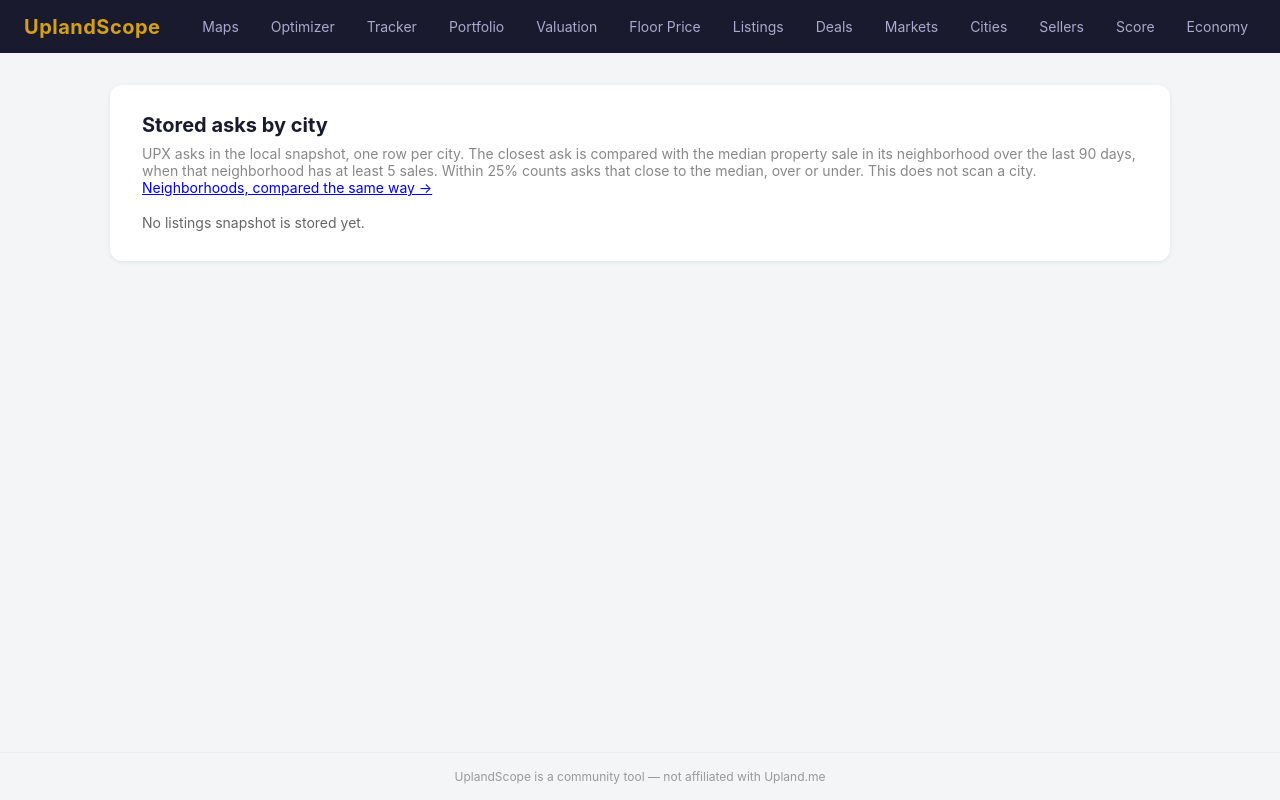
After one commit to MatthewPugliese/upland, a Flask app: page /cities in a window 1280 px wide. The commit adds this page. Run offline with Flask 3, Linux system fonts and the light colour scheme.

Commit message:
Roll stored asks up by city

```diff
--- a/webapp/app.py
+++ b/webapp/app.py
@@ -524,6 +524,12 @@ def markets_page():
     return render_template("markets.html", page=build_markets())
 
 
+@app.route("/cities")
+def cities_page():
+    from cities import build_cities
+    return render_template("cities.html", page=build_cities())
+
+
 @app.route("/sellers")
 def sellers_page():
     from sellers import build_sellers
--- /dev/null
+++ b/webapp/cities.py
@@ -0,0 +1,144 @@
+"""Stored UPX asks rolled up by city and compared with recent sales.
+
+Reads the local listings snapshot and stored sales. Does not scan a city.
+"""
+
+from __future__ import annotations
+
+import sys
+from pathlib import Path
+
+_SCRAPER = Path(__file__).resolve().parent.parent / "scraper"
+if str(_SCRAPER) not in sys.path:
+    sys.path.insert(0, str(_SCRAPER))
+
+from listings_db import DEFAULT_DB, connect, summary  # noqa: E402
+
+WINDOW_DAYS = 90
+NEAR_PCT = 25
+MAX_NEIGHBORHOODS = 400
+
+
+def _median(amounts: list) -> float:
+    ordered = sorted(amounts)
+    mid = len(ordered) // 2
+    if len(ordered) % 2:
+        return ordered[mid]
+    return (ordered[mid - 1] + ordered[mid]) / 2
+
+
+def build_cities(db_path: Path | None = None) -> dict:
+    path = Path(db_path) if db_path else DEFAULT_DB
+    page = {
+        "db_exists": False,
+        "cities": [],
+        "window_days": WINDOW_DAYS,
+        "near_pct": NEAR_PCT,
+        "freshest_listing": None,
+        "stored_upx": 0,
+    }
+    if not path.exists():
+        return page
+
+    conn = connect(path)
+    try:
+        snap = summary(conn)
+        rows = conn.execute(
+            """
+            SELECT property_id, address, owner_username, neighborhood, city,
+                   currency, price
+            FROM current_listings
+            WHERE price > 0 AND city IS NOT NULL AND trim(city) != ''
+            """
+        ).fetchall()
+    finally:
+        conn.close()
+
+    page["db_exists"] = True
+    page["freshest_listing"] = snap["freshest_listing"]
+    page["stored_upx"] = snap["upx"]
+
+    groups: dict = {}
+    hood_asks: dict = {}
+    for row in rows:
+        city = (row["city"] or "").strip()
+        fold = city.casefold()
+        bucket = groups.setdefault(fold, {
+            "city": city,
+            "spellings": {},
+            "upx": [],
+            "usd": 0,
+        })
+        bucket["spellings"][city] = bucket["spellings"].get(city, 0) + 1
+        if (row["currency"] or "").upper() == "UPX":
+            neighborhood = (row["neighborhood"] or "").strip()
+            bucket["upx"].append({
+                "id": row["property_id"],
+                "address": row["address"] or "",
+                "price": row["price"],
+                "neighborhood": neighborhood,
+                "owner_username": (row["owner_username"] or "").strip(),
+            })
+            if neighborhood:
+                hood_asks[neighborhood.casefold()] = hood_asks.get(neighborhood.casefold(), 0) + 1
+        elif (row["currency"] or "").upper() == "USD":
+            bucket["usd"] += 1
+
+    spellings = {}
+    for row in rows:
+        neighborhood = (row["neighborhood"] or "").strip()
+        if not neighborhood or (row["currency"] or "").upper() != "UPX":
+            continue
+        fold = neighborhood.casefold()
+        spellings.setdefault(fold, {})
+        spellings[fold][neighborhood] = spellings[fold].get(neighborhood, 0) + 1
+    ordered = sorted(spellings, key=lambda fold: (-hood_asks.get(fold, 0), fold))[:MAX_NEIGHBORHOODS]
+    hood_names = [
+        max(spellings[fold], key=spellings[fold].get) for fold in ordered
+    ]
+
+    medians = {}
+    if hood_names:
+        import economy
+        medians = economy.neighborhood_sale_medians(hood_names, days=WINDOW_DAYS)
+    folded = {name.casefold(): info for name, info in medians.items()}
+
+    cities = []
+    for bucket in groups.values():
+        prices = [ask["price"] for ask in bucket["upx"]]
+        compared = []
+        for ask in bucket["upx"]:
+            info = folded.get(ask["neighborhood"].casefold()) if ask["neighborhood"] else None
+            median = info.get("median_upx") if info else None
+            if not median:
+                continue
+            ask = dict(ask)
+            ask["vs_median_pct"] = round(100 * (ask["price"] - median) / median, 1)
+            ask["sale_median_upx"] = median
+            compared.append(ask)
+        best = min(compared, key=lambda ask: (ask["vs_median_pct"], ask["price"])) if compared else None
+        city_name = max(bucket["spellings"], key=bucket["spellings"].get)
+        cities.append({
+            "city": city_name,
+            "upx_asks": len(prices),
+            "usd_asks": bucket["usd"],
+            "lowest_ask": min(prices) if prices else None,
+            "median_ask": _median(prices) if prices else None,
+            "compared": len(compared),
+            "within_near": sum(1 for ask in compared if abs(ask["vs_median_pct"]) <= NEAR_PCT),
+            "at_or_under": sum(1 for ask in compared if ask["vs_median_pct"] <= 0),
+            "closest_pct": best["vs_median_pct"] if best else None,
+            "closest_address": best["address"] if best else "",
+            "closest_id": best["id"] if best else "",
+            "closest_neighborhood": best["neighborhood"] if best else "",
+            "closest_price": best["price"] if best else None,
+        })
+
+    cities.sort(key=lambda row: (
+        row["closest_pct"] is None,
+        row["closest_pct"] if row["closest_pct"] is not None else 0,
+        -row["upx_asks"],
+        row["city"].casefold(),
+    ))
+    page["cities"] = cities
+    return page
--- a/webapp/templates/base.html
+++ b/webapp/templates/base.html
@@ -20,6 +20,7 @@
             <a href="/listings">Listings</a>
             <a href="/deals">Deals</a>
             <a href="/markets">Markets</a>
+            <a href="/cities">Cities</a>
             <a href="/sellers">Sellers</a>
             <a href="/score">Score</a>
             <a href="/economy">Economy</a>
--- /dev/null
+++ b/webapp/templates/cities.html
@@ -0,0 +1,79 @@
+{% extends "base.html" %}
+{% block title %}Cities — UplandScope{% endblock %}
+
+{% block head %}
+<style>
+    main { max-width: 1100px; }
+    .full-table { width: 100%; border-collapse: collapse; font-size: 13px; margin-top: 8px; }
+    .full-table th { text-align: left; padding: 8px 10px; border-bottom: 2px solid #e0e0e0;
+        color: #555; font-weight: 600; white-space: nowrap; }
+    .full-table td { padding: 7px 10px; border-bottom: 1px solid #f0f0f0; vertical-align: top; }
+    .full-table tr:hover td { background: #fafafa; }
+    .num { text-align: right; font-variant-numeric: tabular-nums; }
+    .markup-neg { color: #1E8449; font-weight: 600; }
+    .markup-pos { color: #922B21; font-weight: 600; }
+    .empty-note { color: #666; font-size: 14px; line-height: 1.5; }
+</style>
+{% endblock %}
+
+{% block content %}
+<div class="card">
+    <h2>Stored asks by city</h2>
+    <p class="card-subtitle">
+        UPX asks in the local snapshot, one row per city.
+        The closest ask is compared with the median property sale in its neighborhood
+        over the last {{ page.window_days }} days, when that neighborhood has at least 5 sales.
+        Within {{ page.near_pct }}% counts asks that close to the median, over or under.
+        This does not scan a city.
+        <a href="/markets">Neighborhoods, compared the same way &rarr;</a>
+    </p>
+
+    {% if not page.db_exists %}
+    <p class="empty-note">No listings snapshot is stored yet.</p>
+    {% elif not page.cities %}
+    <p class="empty-note">The snapshot has no asks with a city.</p>
+    {% else %}
+    <p class="empty-note">
+        {{ page.cities|length }} cit{{ 'y' if page.cities|length == 1 else 'ies' }}.
+        Sorted by the ask closest to recent sales.
+        {% if page.freshest_listing %}Newest stored ask: {{ page.freshest_listing }}.{% endif %}
+    </p>
+    <table class="full-table">
+        <thead>
+            <tr>
+                <th>Closest vs sales</th>
+                <th>City</th>
+                <th class="num">UPX asks</th>
+                <th class="num">Within {{ page.near_pct }}%</th>
+                <th class="num">Lowest ask</th>
+                <th class="num">Median ask</th>
+                <th>Closest ask</th>
+            </tr>
+        </thead>
+        <tbody>
+        {% for row in page.cities %}
+            <tr>
+                <td class="{{ 'markup-neg' if row.closest_pct is not none and row.closest_pct < 0 else ('markup-pos' if row.closest_pct is not none and row.closest_pct > 0 else '') }}">
+                    {% if row.closest_pct is not none %}{{ "%+.1f"|format(row.closest_pct) }}%{% else %}—{% endif %}
+                </td>
+                <td>
+                    <a href="/listings?city={{ row.city|urlencode }}&amp;currency=UPX&amp;sort=deal">{{ row.city }}</a>
+                    {% if row.usd_asks %}<div class="empty-note">{{ row.usd_asks }} USD</div>{% endif %}
+                </td>
+                <td class="num">{{ row.upx_asks }}</td>
+                <td class="num">{{ row.within_near }} of {{ row.compared }}</td>
+                <td class="num">{% if row.lowest_ask is not none %}{{ "{:,.0f}".format(row.lowest_ask) }}{% else %}—{% endif %}</td>
+                <td class="num">{% if row.median_ask is not none %}{{ "{:,.0f}".format(row.median_ask) }}{% else %}—{% endif %}</td>
+                <td>
+                    {% if row.closest_id %}
+                    <a href="/valuation?query={{ row.closest_id|urlencode }}">{{ row.closest_address }}</a>
+                    <div class="empty-note">{{ row.closest_neighborhood }} · {{ "{:,.0f}".format(row.closest_price) }} UPX</div>
+                    {% else %}—{% endif %}
+                </td>
+            </tr>
+        {% endfor %}
+        </tbody>
+    </table>
+    {% endif %}
+</div>
+{% endblock %}
--- a/webapp/templates/index.html
+++ b/webapp/templates/index.html
@@ -73,6 +73,10 @@
             <p>Each neighborhood's lowest ask and median ask against that sale median. A row needs at least 3 asks and 5 sales.</p>
         </div>
         <div class="info-item">
+            <strong><a href="/cities">Cities</a></strong>
+            <p>Each city in the snapshot, and the stored ask closest to recent neighborhood sales.</p>
+        </div>
+        <div class="info-item">
             <strong><a href="/sellers">Sellers</a></strong>
             <p>Usernames with at least two stored UPX asks, sorted by the ask closest to recent sales.</p>
         </div>
--- a/webapp/templates/markets.html
+++ b/webapp/templates/markets.html
@@ -27,6 +27,7 @@
         This reads the local snapshot and stored sales. It does not scan a city.
         <a href="/deals">Individual asks at least 10% under those sales &rarr;</a>
         <a href="/sellers">Sellers with more than one ask &rarr;</a>
+        <a href="/cities">The same asks, by city &rarr;</a>
     </p>
 
     {% if not page.db_exists %}
```
Also changed, not shown: docs/ECONOMY_DASHBOARD_PLAN.md (+3 -1 lines), tests/test_cities.py (added, +107 -0 lines).
